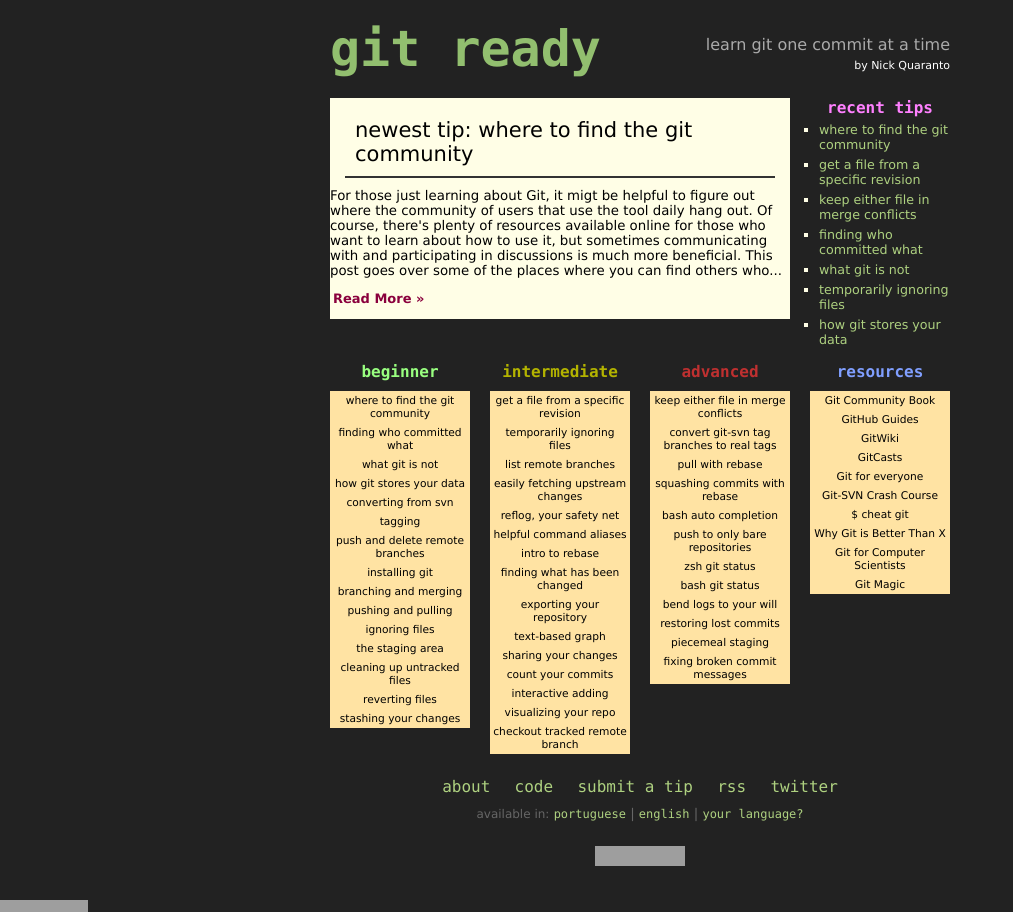
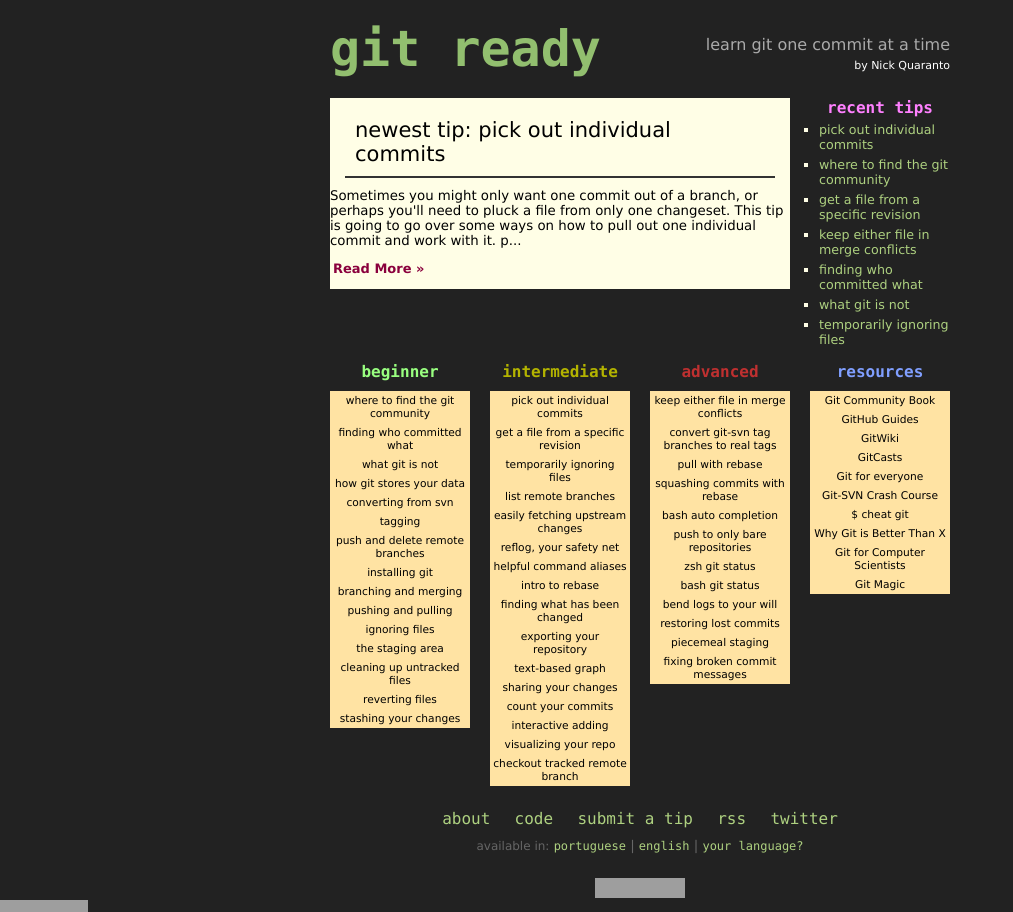
Before and after one commit to qrush/gitready, a Jekyll site: the page built from index.html, in a window 1280 px wide. Shown: the whole page, without its empty margins (0-1013 px from the left). Built offline with Jekyll 4.4.1, drawn with Linux system fonts in a browser that asks for light colours; some of the changed lines change nothing that is shown; grey boxes are pictures that could not be loaded.

Commit message:
attack of the cherry pickers

```diff
--- /dev/null
+++ b/_posts/2009-03-04-pick-out-individual-commits.textile
@@ -0,0 +1,105 @@
+---
+layout: post
+title: pick out individual commits
+category: intermediate
+---
+
+Sometimes you might only want one commit out of a branch, or perhaps you'll need to pluck a file from only one changeset. This tip is going to go over some ways on how to pull out one individual commit and work with it.
+
+p=. "!http://farm4.static.flickr.com/3290/2767960923_92b8e5a8db.jpg!":http://flickr.com/photos/waltjabsco/2767960923/
+
+The basic case here is that you're looking at another branch or perhaps someone's fork of a project, but you only want to bring over one commit, a few commits, or what have you. Luckily, Git has plenty of tools to make this easy for you. Here's the scenario. There's been a lot of development on "jekyll":http://github.com/mojombo/jekyll lately, but I only want to bring in one or two specific changesets. The repository looks like this:
+
+p=. !/images/pick.png!
+
+As you can see, our master branch is at the bottom of this flurry of activity, and there's been quite a lot of activity above it. However, I just want the commit highlighted to be brought into my repository. Once you've got the commit SHA, you have a few options:
+
+1) Use @git cherry-pick@ to pluck out the commit. This will create a new commit and preserve the old commit's metadata.
+
+2) Create a patch using @git format-patch@ then bring that in using @git am@. This allows you to @--signoff@ the commit too! This also makes a new commit.
+
+3) Use @git apply@ with the patch to put the changes into your working directory so you can edit them further.
+
+4) @git merge@ the changes right in, which preserves the original commit (provided there's no conflicts)
+
+Let's try out all four. We know the commit SHA is b50788b, so we can work with that. First off, let's "cherry pick":http://www.kernel.org/pub/software/scm/git/docs/git-cherry-pick.html the commit.
+
+<pre>
+$ git cherry-pick b50788b
+Finished one cherry-pick.
+[master]: created bcb0d1b: "First pass at rake task."
+ 3 files changed, 63 insertions(+), 3 deletions(-)
+ create mode 100644 lib/jekyll/task.rb
+
+$ git log --pretty=oneline --abbrev-commit HEAD~3..HEAD
+bcb0d1b... First pass at rake task.
+2569e9f... update history
+2135a53... Using block syntax of popen4 to ensure that subprocesses...
+</pre>
+
+As you can see, it created a new commit, and the work has been brought in successfully. Here's how to wrap up the commit with "format-patch":http://www.kernel.org/pub/software/scm/git/docs/git-format-patch.html and apply it using "git am":http://www.kernel.org/pub/software/scm/git/docs/git-am.html.
+
+<pre>
+$ git format-patch -1 b50788b
+0001-First-pass-at-rake-task.patch
+
+$ git am 0001-First-pass-at-rake-task.patch
+Applying: First pass at rake task.
+
+$ git log --pretty=oneline --abbrev-commit HEAD~3..HEAD
+c05eaa1... First pass at rake task.
+2569e9f... update history
+2135a53... Using block syntax of popen4 to ensure that subprocesses...
+</pre>
+
+This process is normally how projects accept patches over email, but this method works out quite nicely for this purpose as well. Of course, you could pipe @format-patch@ and @am@ into one command if you feel like it, and that will save you having to worry about the file left over.
+
+Next, if we use "git apply":http://www.kernel.org/pub/software/scm/git/docs/git-apply.html, then we can get the changes live and work with them.
+
+<pre>
+$ git format-patch -1 b50788b
+0001-First-pass-at-rake-task.patch
+
+$ git apply 0001-First-pass-at-rake-task.patch
+0001-First-pass-at-rake-task.patch:59: trailing whitespace.
+
+0001-First-pass-at-rake-task.patch:75: trailing whitespace.
+    private
+warning: 2 lines add whitespace errors.
+
+$ git status
+# On branch master
+# Changed but not updated:
+#   (use "git add <file>..." to update what will be committed)
+#   (use "git checkout -- <file>..." to discard changes in working directory)
+#
+# modified:   jekyll.gemspec
+# modified:   lib/jekyll.rb
+#
+# Untracked files:
+#   (use "git add <file>..." to include in what will be committed)
+#
+# 0001-First-pass-at-rake-task.patch
+# lib/jekyll/task.rb
+no changes added to commit (use "git add" and/or "git commit -a")
+</pre>
+
+Finally, we can simply merge the commit right in, which is quite simple in this case since there's no conflicts.
+
+<pre>
+$ git merge b50788b
+Updating 2569e9f..b50788b
+Fast forward
+ jekyll.gemspec     |    6 ++--
+ lib/jekyll.rb      |    2 +
+ lib/jekyll/task.rb |   58 ++++++++++++++++++++++++++++++++++++++++++++++++++++
+ 3 files changed, 63 insertions(+), 3 deletions(-)
+ create mode 100644 lib/jekyll/task.rb
+
+$ git log --pretty=oneline --graph --abbrev-commit
+b50788b... First pass at rake task.
+2569e9f... update history
+2135a53... Using block syntax of popen4 to ensure that subprocesses...
+</pre>
+
+As always, if you mess up you can go back one commit after you've applied a patch by using @git reset --hard HEAD^@ or possibly even by "reverting files":http://gitready.com/beginner/2009/01/11/reverting-files.html. If things go really haywire you can always "check the reflog":http://gitready.com/intermediate/2009/02/09/reflog-your-safety-net.html. If you have other ways of dealing with this situation, let us know in the comments!
--- a/index.html
+++ b/index.html
@@ -7,7 +7,7 @@
   <h2><a href="{{ first_post.url }}">
     newest tip: {{ first_post.title }}
   </a></h2>
-  {{ first_post.content | truncate: 400 }}
+  {{ first_post.content | truncate: 225 }}
   <a id="more" href="{{ first_post.url }}">Read More &raquo;</a>
 </div>
 <div class="grid_2 omega">
```
Also changed, not shown: images/pick.png (added).
